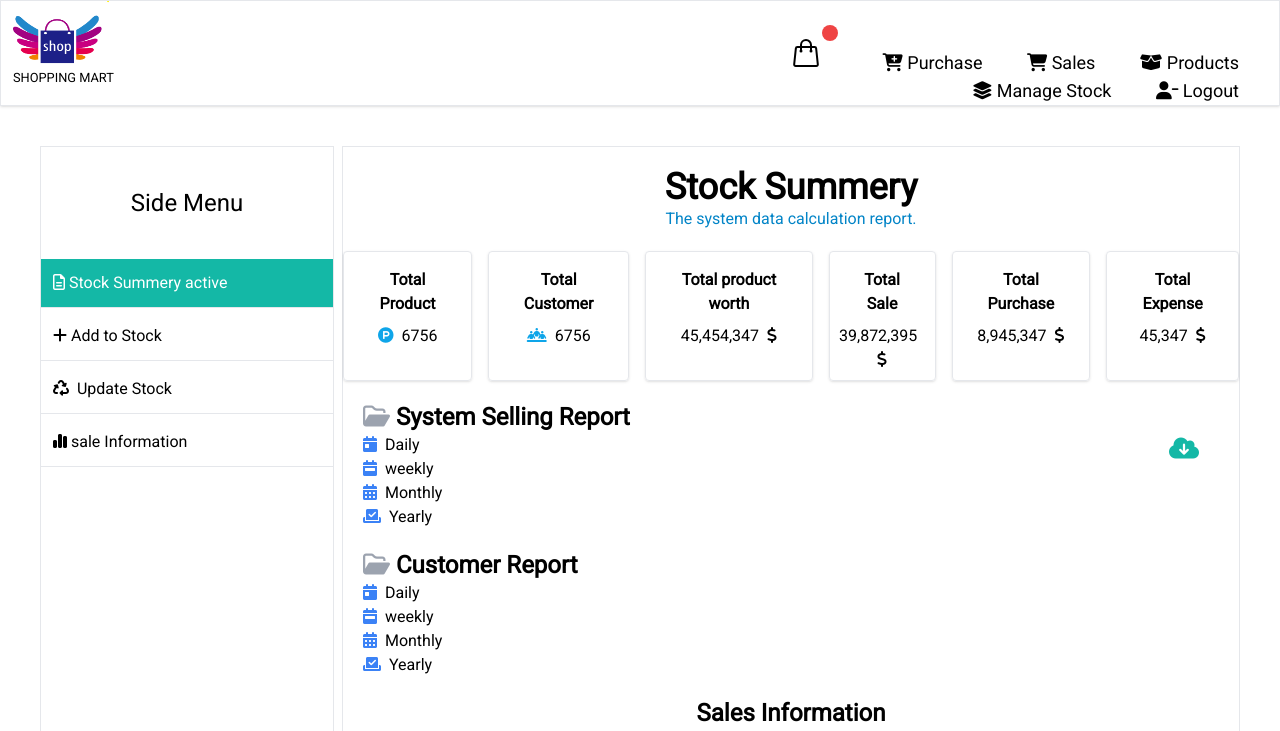
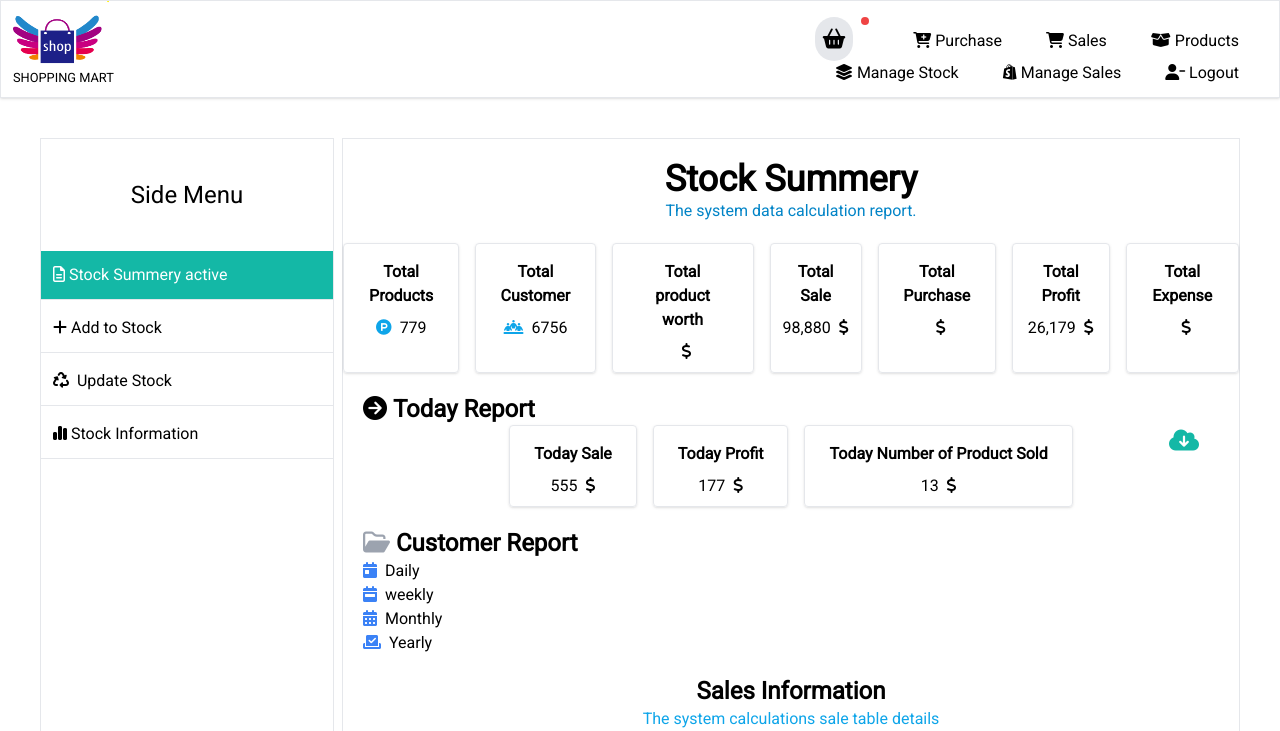
Before and after one commit to Esmat-Farjad/ecommerce, a Django app: page /store/stockRoute/1 in a window 1280 px wide. Shown: the top 731 px of the page. Run offline with Django 4.2, Linux system fonts and the light colour scheme; a user stored in the database is signed in; data comes from the database, SQL or seed files in the repository; both versions use the stored data as it was after the commit; tables that the repository leaves empty hold one stand-in row (values such as "Sample post"); some libraries are stand-ins or nearby versions; some web fonts are replaced.

Commit message:
today selling report created

```diff
--- a/online_shopping/settings.py
+++ b/online_shopping/settings.py
@@ -38,6 +38,7 @@
     'django.contrib.sessions',
     'django.contrib.messages',
     'django.contrib.staticfiles',
+    'django.contrib.humanize',
     'store',
     'tailwind',
 ]
--- a/store/templates/includes/navbar.html
+++ b/store/templates/includes/navbar.html
@@ -7,24 +7,19 @@
                 <small class="mx-3">SHOPPING MART</small>
             </a>
         </div>
-        <div class="lg:block sm:hidden pt-6 text-lg text-end me-5">
+        <div class="lg:block sm:hidden py-3 text-end me-5">
             {% if user.is_authenticated %}
-                <a class="mx-5 inline-block hover:font-bold cursor-pointer relative px-4" href="{% url 'store:cart_item' %}">
-                    <!-- component -->
+                <a class="mx-5 inline-block hover:font-bold cursor-pointer relative px-4 mt-1" href="{% url 'store:cart_item' %}">
                     <div class="t-0 absolute right-0">
-                        <p class="flex h-2 w-2 items-center justify-center rounded-full bg-red-500 p-2 text-xs text-white" id="item_count">
-                        </p>
+                        <p class="flex h-2 w-2 items-center justify-center rounded-full bg-red-500 p-1 text-xs text-white" id="item_count"></p>
                     </div>
-                    <svg xmlns="http://www.w3.org/2000/svg" fill="none" viewBox="0 0 24 24" stroke-width="1.5" stroke="currentColor"
-                        class="mt-3 w-8 h-8">
-                        <path stroke-linecap="round" stroke-linejoin="round"
-                            d="M15.75 10.5V6a3.75 3.75 0 10-7.5 0v4.5m11.356-1.993l1.263 12c.07.665-.45 1.243-1.119 1.243H4.25a1.125 1.125 0 01-1.12-1.243l1.264-12A1.125 1.125 0 015.513 7.5h12.974c.576 0 1.059.435 1.119 1.007zM8.625 10.5a.375.375 0 11-.75 0 .375.375 0 01.75 0zm7.5 0a.375.375 0 11-.75 0 .375.375 0 01.75 0z" />
-                    </svg>
+                    <i class="fa-solid text-xl fa-basket-shopping bg-gray-200 hover:text-white hover:bg-teal-500 hover:shadow-lg transition ease-in-out duration-500 rounded-full p-2"></i>
                 </a>
                 <a href="{% url 'store:purchase' %}" class="mx-5 inline-block hover:font-bold cursor-pointer"><i class="fa-solid fa-cart-plus"></i>&nbsp;Purchase</a>
                 <a class="mx-5 inline-block hover:font-bold cursor-pointer" href="{% url 'store:sales' %}"><i class="fa-solid fa-cart-shopping"></i>&nbsp;Sales</a>
                 <a class="mx-5 inline-block hover:font-bold cursor-pointer" href="{% url 'store:product' %}"><i class="fa-solid fa-box-open"></i>&nbsp;Products</a>
                 <a class="mx-5 inline-block hover:font-bold cursor-pointer" href="{% url 'store:stock' %}"><i class="fa-solid fa-layer-group"></i>&nbsp;Manage Stock</a>
+                <a class="mx-5 inline-block hover:font-bold cursor-pointer" href="{% url 'store:sale_info' %}"><i class="fa-brands fa-shopify"></i>&nbsp;Manage Sales</a>
                 <a class="mx-5 inline-block hover:font-bold cursor-pointer" href="{% url 'store:signout' %}"><i class="fa-solid fa-user-minus"></i>&nbsp;Logout</a>
 
             {% else %}
@@ -38,10 +33,10 @@
     </div>
 </div>
 
-<div class="py-5 hidden" id="toggleMenu">
+<div class="my-5 hidden shadow-md" id="toggleMenu">
     {% if user.is_authenticated %}
-    <ul>
-    <li class="py-2 mx-5 hover:font-bold cursor-pointer "><a href="{% url 'store:cart_item' %}">
+    <ul class="">
+    <li class="my-2 mx-5 hover:font-bold cursor-pointer "><a href="{% url 'store:cart_item' %}">
         <i class="fa-solid fa-bag-shopping"></i>&nbsp;My Cart&nbsp;
         <small id="item_count_mobile" class="rounded mx-3 px-2 py-px bg-teal-500 text-white"></small>
     </a></li>
@@ -52,6 +47,9 @@
                 class="fa-solid fa-box-open"></i>&nbsp;Products</a></li>
     <li class="py-2 mx-5 hover:font-bold cursor-pointer"><a href="{% url 'store:stock' %}">
             <i class="fa-solid fa-layer-group"></i>&nbsp;Manage Stock</a></li>
+    <li class="py-2 mx-5 hover:font-bold cursor-pointer"><a href="{% url 'store:sale_info' %}">
+        <i class="fa-brands fa-shopify"></i>&nbsp;Manage Sales</a>
+    </li>
     <li class="py-2 mx-5 hover:font-bold cursor-pointer"><a href="{% url 'store:signout' %}"><i
                 class="fa-solid fa-user-minus"></i>&nbsp;Log out</a></li>
     {% else %}
--- a/store/templates/stock.html
+++ b/store/templates/stock.html
@@ -27,7 +27,7 @@
             <div class="" id="menu-div">
                 {% if flag == 3 %}
                     <a class="px-3 py-3 w-full block bg-teal-500 text-white  transition ease-in-out duration-500 border-b my-1 "
-                        href=""><i class="fa-solid fa-recycle"></i>&nbsp;Update Stock active</a>
+                        href="{% url 'store:stockRoute' 3 %}"><i class="fa-solid fa-recycle"></i>&nbsp;Update Stock active</a>
                 {% else %}
                         <a class="px-3 py-3 w-full block hover:bg-teal-500 hover:text-white hover:font-semibold transition ease-in-out duration-500 border-b my-1  "
                             href="{% url 'store:stockRoute' 3 %}"> <i class="fa-solid fa-recycle"></i>&nbsp; Update Stock </a>
@@ -39,7 +39,7 @@
                         href=""><i class="fa-solid fa-chart-simple"></i>&nbsp;sale Information active</a>
                 {% else %}
                     <a class="px-3 py-3 w-full block hover:bg-teal-500 hover:text-white hover: transition ease-in-out duration-500 border-b my-1  "
-                        href="{% url 'store:stockRoute' 4 %}"><i class="fa-solid fa-chart-simple"></i>&nbsp;sale Information</a>
+                        href="{% url 'store:stockRoute' 4 %}"><i class="fa-solid fa-chart-simple"></i>&nbsp;Stock Information</a>
                 {% endif %}
             </div>
     </div>
--- a/store/templates/stock_summery.html
+++ b/store/templates/stock_summery.html
@@ -1,3 +1,4 @@
+{% load humanize %}
 <div class="border">
     <div class="text-center m-5">
         <p class="text-4xl font-semibold">Stock Summery</p>
@@ -6,8 +7,8 @@
     <div class="main-content">
         <div class="flex justify-center gap-4 my-5">
         <div class="inline-block p-2 border rounded shadow text-center hover:scale-150 hover:border-sky-500 hover:bg-white hover:shadow-lg duration-500 hover:cursor-pointer">
-            <p class="px-4 py-2 font-semibold">Total Product</p>
-            <p><span><i class="fa-brands fa-product-hunt text-sky-500"></i>&nbsp;&nbsp;</span>6756</p>
+            <p class="px-4 py-2 font-semibold">Total Products</p>
+            <p><span><i class="fa-brands fa-product-hunt text-sky-500"></i>&nbsp;&nbsp;</span>{{totalStock.stock__sum | intcomma}}</p>
         </div>
         <div class="inline-block p-2 border rounded shadow text-center hover:scale-150 hover:border-sky-500 hover:bg-white hover:shadow-lg duration-500 hover:cursor-pointer">
             <p class="px-4 py-2 font-semibold">Total Customer</p>
@@ -20,7 +21,7 @@
         </div>
         <div class="inline-block p-2 border rounded shadow text-center hover:scale-150 hover:border-sky-500 hover:bg-white hover:shadow-lg duration-500 hover:cursor-pointer">
             <p class="px-4 py-2 font-semibold">Total Sale</p>
-            <p id="t_sale" class="inline-block"></p>
+            <p id="t_sale" class="inline-block">{{total.total_price__sum | intcomma}}</p>
             <span>&nbsp;<i class="fa-solid fa-dollar-sign"></i></span>
         </div>
         <div class="inline-block p-2 border rounded shadow text-center hover:scale-150 hover:border-sky-500 hover:bg-white hover:shadow-lg duration-500 hover:cursor-pointer">
@@ -28,8 +29,13 @@
             <p id="t_purchase" class="inline-block"></p>
             <span>&nbsp;<i class="fa-solid fa-dollar-sign"></i></span>
         </div>
+        <div
+            class="inline-block p-2 border rounded shadow text-center hover:scale-150 hover:border-sky-500 hover:bg-white hover:shadow-lg duration-500 hover:cursor-pointer">
+            <p class="px-4 py-2 font-semibold">Total Profit</p>
+            <p id="t_purchase" class="inline-block">{{total.total_profit__sum | intcomma}}</p>
+            <span>&nbsp;<i class="fa-solid fa-dollar-sign"></i></span>
+        </div>
         <div class="inline-block p-2 border rounded shadow text-center hover:scale-150 hover:border-sky-500 hover:bg-white hover:shadow-lg duration-500 hover:cursor-pointer">
-
             <p class="px-4 py-2 font-semibold">Total Expense</p>
             <p id="t_expense" class="inline-block"></p>
             <span>&nbsp;<i class="fa-solid fa-dollar-sign"></i></span>
@@ -37,19 +43,33 @@
         </div>
     </div>
     <div class="m-5">
-        <p class="text-2xl font-semibold capitalize"><i class="fa-regular fa-folder-open text-gray-400"></i>&nbsp;system selling report</p>
+        <p class="text-2xl font-semibold capitalize"><i class="fa-solid fa-circle-arrow-right"></i>&nbsp;Today Report</p>
         <div class="relative download-show">
             <span class="absolute top-0 text-teal-500 z-20 right-0 text-2xl text-center me-5 cursor-pointer">
                 <p class="pb-0 mb-0"><i class="fa-solid m-0 fa-cloud-arrow-down "></i></p>
                 <span class="text-sm px-2 rounded-full bg-teal-500 text-white hidden " id="download">download</span>
             </span>
         </div>
-        <ul>
-            <li class=""><span class="text-blue-500 "><i class="fa-solid fa-calendar-day"></i>&nbsp;&nbsp;</span>Daily</li>
-            <li><span class="text-blue-500"><i class="fa-solid fa-calendar-week"></i>&nbsp;&nbsp;</span>weekly</li>
-            <li><span class="text-blue-500"><i class="fa-solid fa-calendar-days"></i>&nbsp;&nbsp;</span>Monthly</li>
-            <li><span class="text-blue-500"><i class="fa-solid fa-check-to-slot"></i>&nbsp;&nbsp;</span>Yearly</li>
-        </ul>
+        <div class="flex justify-center">
+            <div class="mx-2 inline-block p-2 border rounded shadow text-center hover:scale-150 hover:border-sky-500 hover:bg-white hover:shadow-lg duration-500 hover:cursor-pointer">
+                <p class="px-4 py-2 font-semibold">Today Sale</p>
+                <p id="t_expense" class="inline-block">{{today.total_price__sum | intcomma}}</p>
+                <span>&nbsp;<i class="fa-solid fa-dollar-sign"></i></span>
+            </div>
+            <div
+                class="mx-2 inline-block p-2 border rounded shadow text-center hover:scale-150 hover:border-sky-500 hover:bg-white hover:shadow-lg duration-500 hover:cursor-pointer">
+                <p class="px-4 py-2 font-semibold">Today Profit</p>
+                <p id="t_expense" class="inline-block">{{today.total_profit__sum | intcomma}}</p>
+                <span>&nbsp;<i class="fa-solid fa-dollar-sign"></i></span>
+            </div>
+            <div
+                class="mx-2 inline-block p-2 border rounded shadow text-center hover:scale-150 hover:border-sky-500 hover:bg-white hover:shadow-lg duration-500 hover:cursor-pointer">
+                <p class="px-4 py-2 font-semibold">Today Number of Product Sold</p>
+                <p id="t_expense" class="inline-block">{{today.quantity__sum | intcomma}}</p>
+                <span>&nbsp;<i class="fa-solid fa-dollar-sign"></i></span>
+            </div>
+
+        </div>
     </div>
     <div class="m-5">
         <p class="text-2xl font-semibold capitalize"><i class="fa-regular fa-folder-open text-gray-400"></i>&nbsp;customer report</p>
@@ -79,16 +99,6 @@
 
     <script>
         $(document).ready(function() {
-            var total_sale = new Intl.NumberFormat().format(39872395);
-            var total_purchase = new Intl.NumberFormat().format(8945347);
-            var total_expense = new Intl.NumberFormat().format(45347);
-            var total_w = new Intl.NumberFormat().format(45454347);
-            document.getElementById("t_sale").innerHTML = total_sale;
-            document.getElementById("t_purchase").innerHTML = total_purchase;
-            document.getElementById("t_expense").innerHTML = total_expense;
-            document.getElementById("t_worth").innerHTML = total_w;
-        });
-        $(document).ready(function() {
             $(".download-show").mouseenter(function() {
                 $("#download").animate({
                     height:'toggle'
--- a/store/views.py
+++ b/store/views.py
@@ -1,3 +1,4 @@
+from datetime import datetime
 import json
 from django.http import HttpResponse, JsonResponse
 from django.shortcuts import redirect, render
@@ -8,6 +9,8 @@
 from django.db.models import Q
 from django.core.paginator import Paginator, EmptyPage, PageNotAnInteger
 from django.core.serializers import serialize
+from django.db.models import Sum
+from django.utils import timezone
 
 
 # Create your views here.
@@ -155,7 +158,15 @@
 
 def stock(request):
     product = Product.objects.select_related('category')
-    context = {'flag':3, 'product':product}
+    p = Paginator(product, 6)
+    page_number = request.GET.get('page')
+    try:
+        page_obj = p.get_page(page_number)
+    except PageNotAnInteger:
+        page_obj = p.page(1)
+    except EmptyPage:
+        page_obj = p.page(p.num_pages)
+    context = {'flag':3, 'page_obj':page_obj}
     if request.method == 'POST':
         search = request.POST['search']
         product = Product.objects.filter(Q(name__icontains=search) |  Q(description__icontains=search))
@@ -167,14 +178,32 @@
     context = {}
     if flag == 1:
         flag = flag
-        context = {'flag':flag}
+        total = Sale.objects.all().aggregate(Sum('total_profit'), Sum('total_price'))
+        totalStock = Product.objects.all().aggregate(Sum('stock'))
+        today = datetime.today()
+        year = today.year
+        month = today.month
+        day = today.day
+
+        today = Sale.objects.filter(date_created__year = year,date_created__month=month, date_created__day=day).aggregate(Sum('total_price'), Sum('total_profit'), Sum('quantity'))
+
+        context = {'flag':flag, 'total':total, 'totalStock':totalStock, 'today':today}
     elif flag == 2:
         flag = flag
         context = {'flag':flag}
     elif flag == 3:
         product = Product.objects.select_related('category')
+        p = Paginator(product, 6)
+        page_number = request.GET.get('page')
+        try:
+            page_obj = p.get_page(page_number)
+        except PageNotAnInteger:
+            page_obj = p.page(1)
+        except EmptyPage:
+            page_obj = p.page(p.num_pages)
         flag = flag
-        context = {'flag':flag, 'product':product}
+        context = {'flag':flag, 'page_obj':page_obj}
+
     elif flag == 4:
         flag = flag
         return redirect("store:sale_info")
@@ -346,8 +375,9 @@
         cartId = Sale.objects.values_list('cart', flat=True).get(id=pid)
         customer_id = Cart.objects.values_list('customer', flat=True).get(id=cartId)
 
-        customer_info = CustomUser.objects.values_list('first_name', 'last_name').get(id=customer_id)
+        customer_info = CustomUser.objects.values().get(id=customer_id)
+        print(customer_info)
         saleProduct = Sale.objects.select_related('product').filter(id = pid).values()
-        data = {'saleProduct':list(saleProduct), 'customerInfo':list(customer_info), 'productInfo':list(productInfo)}
+        data = {'saleProduct':list(saleProduct), 'customerInfo':customer_info, 'productInfo':list(productInfo)}
 
         return JsonResponse(data, safe=False)
```
Also changed, not shown: store/templates/includes/sale_info.html (+7 -8 lines), store/templates/includes/update_stock.html (+47 -12 lines), db.sqlite3.
